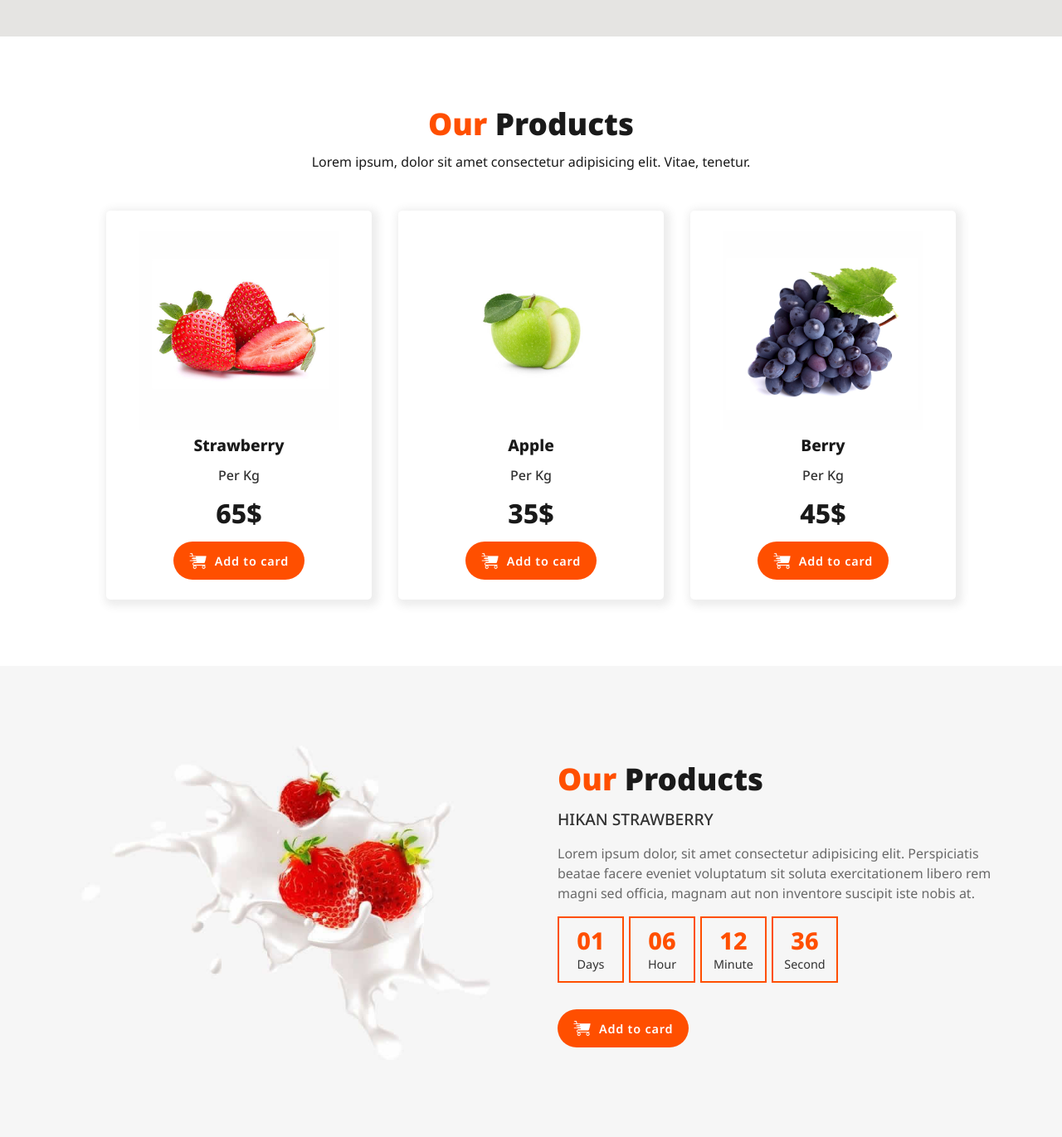
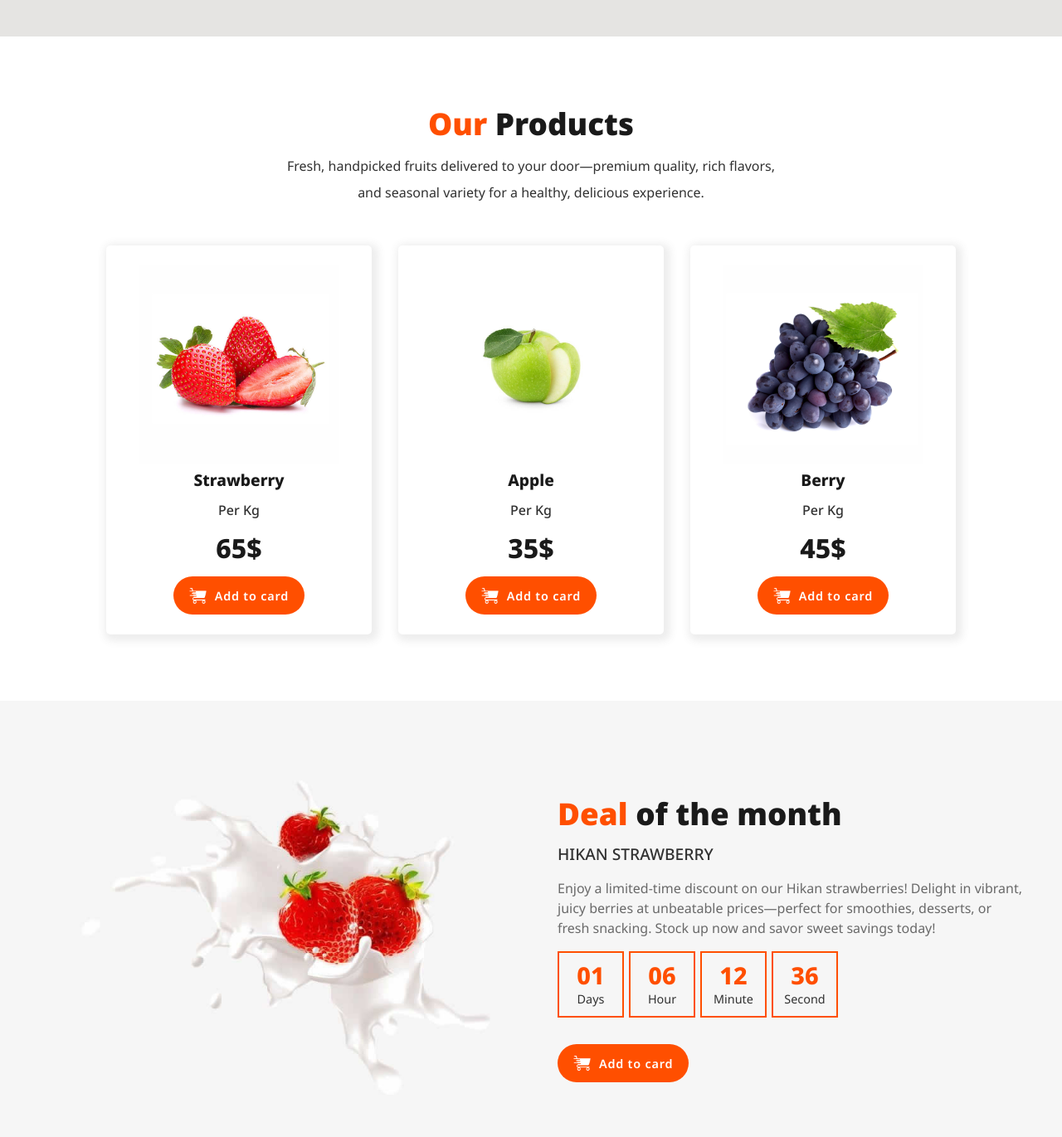
Before and after one commit to shamim1202/frutika, a plain HTML site: page index.html in a window 1280 px wide. Shown: the part 740-2111 px from the top of the page at 83% size. Drawn offline with Linux system fonts and the light colour scheme.

Commit message:
update code

```diff
--- a/index.html
+++ b/index.html
@@ -99,8 +99,9 @@
                 <div class="products-details">
                     <h3 class="products-title"><span>Our</span> Products</h3>
                     <p class="products-brief">
-                        Lorem ipsum, dolor sit amet consectetur adipisicing
-                        elit. Vitae, tenetur.
+                        Fresh, handpicked fruits delivered to your door—premium
+                        quality, rich flavors, and seasonal variety for a
+                        healthy, delicious experience.
                     </p>
                 </div>
 
@@ -185,13 +186,15 @@
                     srcset=""
                 />
                 <div class="deal-content">
-                    <h3 class="products-title"><span>Our</span> Products</h3>
+                    <h3 class="products-title">
+                        <span>Deal</span> of the month
+                    </h3>
                     <h5 class="sub-title">hikan strawberry</h5>
                     <p class="deal-brief">
-                        Lorem ipsum dolor, sit amet consectetur adipisicing
-                        elit. Perspiciatis beatae facere eveniet voluptatum sit
-                        soluta exercitationem libero rem magni sed officia,
-                        magnam aut non inventore suscipit iste nobis at.
+                        Enjoy a limited-time discount on our Hikan strawberries!
+                        Delight in vibrant, juicy berries at unbeatable
+                        prices—perfect for smoothies, desserts, or fresh
+                        snacking. Stock up now and savor sweet savings today!
                     </p>
                     <div class="deal-counter">
                         <div class="deal-time">
--- a/styles/style.css
+++ b/styles/style.css
@@ -17,6 +17,9 @@
     letter-spacing: 0.8px;
     cursor: pointer;
 }
+.btn:hover {
+    filter: hue-rotate(180deg);
+}
 
 .outline-btn {
     background: transparent;
@@ -29,6 +32,12 @@
     letter-spacing: 0.8px;
     cursor: pointer;
 }
+.outline-btn:hover {
+    padding: 0.8rem 1.2rem;
+    border: none;
+    background-color: #ff4f00;
+    color: #fff;
+}
 
 .btn-cart {
     display: flex;
@@ -36,7 +45,9 @@
     justify-content: center;
     gap: 10px;
 }
-
+.btn-cart:hover {
+    filter: hue-rotate(145deg);
+}
 .btn img {
     width: 1.3rem;
 }
@@ -110,6 +121,7 @@ nav {
 
 .menu a:hover {
     color: #ff4f00;
+    border-bottom: 2px solid #fff;
 }
 
 .menu-icon {
@@ -121,6 +133,7 @@ nav {
 
 .menu-icon img {
     width: 1.5rem;
+    cursor: pointer;
 }
 
 .banner {
@@ -188,9 +201,10 @@ nav {
 }
 
 .products-details {
+    max-width: 60%;
     padding: 3rem auto;
     text-align: center;
-    margin: 3rem 0;
+    margin: 3rem auto;
 }
 
 .products-title {
@@ -205,7 +219,8 @@ nav {
 }
 
 .products-brief {
-    color: #191919;
+    color: #313131;
+    line-height: 2rem;
 }
 
 .products-card-container {
@@ -271,6 +286,19 @@ nav {
     width: 50%;
     padding: 3rem;
 }
+
+.deal-img:hover {
+    animation: rotate 3s ease-in-out;
+}
+@keyframes rotate {
+    from {
+        transform: rotate(0deg);
+    }
+    to {
+        transform: rotate(360deg);
+    }
+}
+
 .deal-content {
     width: 50%;
 }
```
